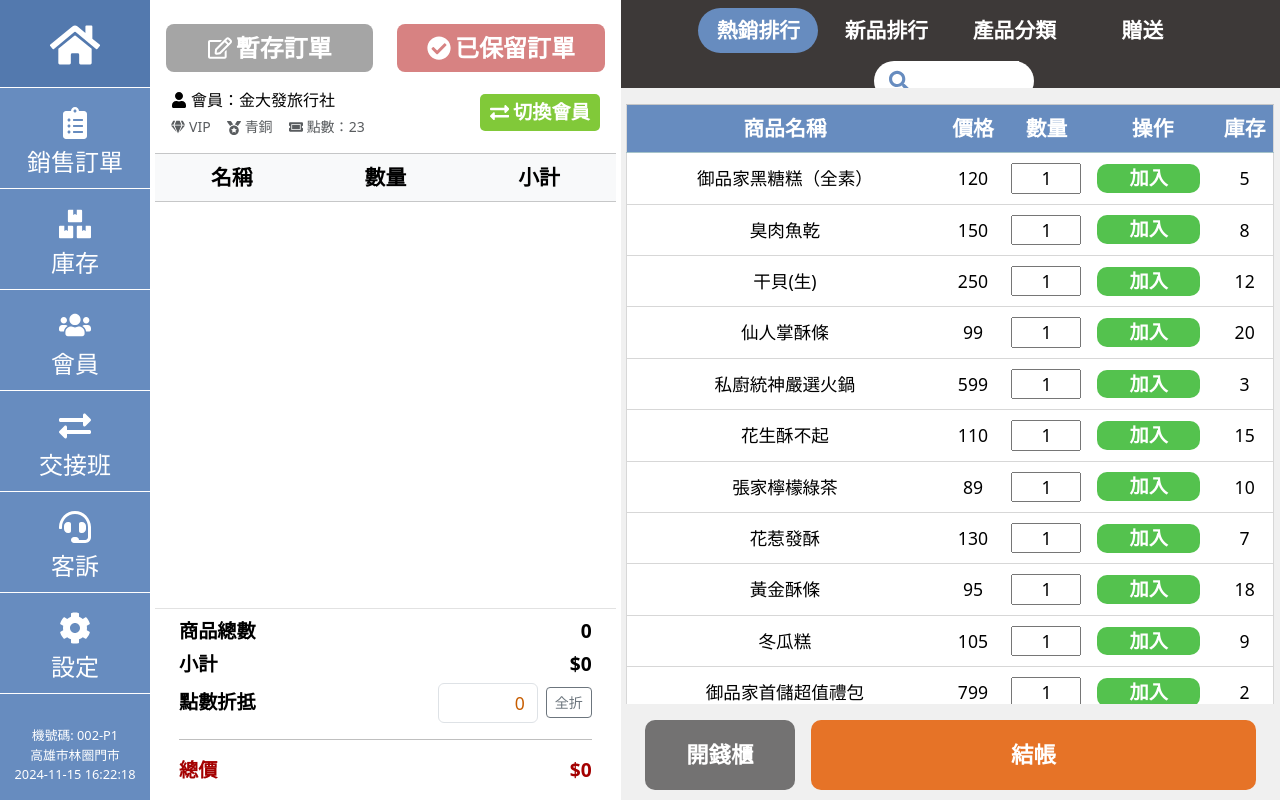
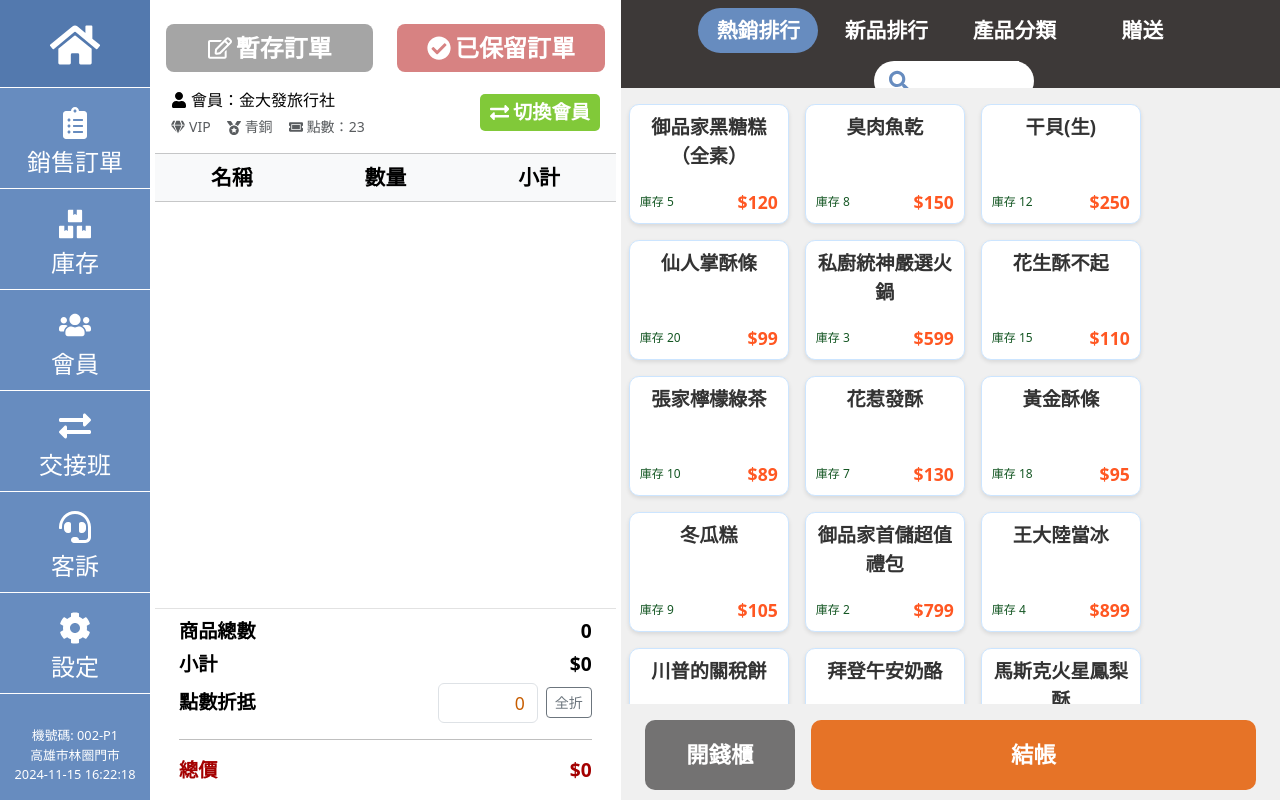
Before and after one commit to zxc486rabbit/YuPinJia, a React (Vite) app in the folder my-react-YuPinJia/: page / in a window 1280 px wide. Built offline with nearby package versions, Linux system fonts and the light colour scheme.

Commit message:
0716在家新增

```diff
--- a/my-react-YuPinJia/public/member.json
+++ b/my-react-YuPinJia/public/member.json
@@ -2,19 +2,59 @@
   {
     "id": 1,
     "account": "vip001",
-    "phone": "0912345678",
+    "phone": "1",
     "name": "金大發旅行社",
     "type": "VIP",
+    "subType": "導遊",
     "level": "青銅",
     "points": 23
   },
   {
     "id": 2,
     "account": "user002",
-    "phone": "0922333444",
+    "phone": "2",
     "name": "宏苑自動化",
     "type": "一般",
     "level": "白銀",
     "points": 55
+  },
+  {
+    "id": 3,
+    "account": "vip002",
+    "phone": "3",
+    "name": "昇陽企業",
+    "type": "VIP",
+    "subType": "廠商",
+    "level": "黃金",
+    "points": 120
+  },
+  {
+    "id": 4,
+    "account": "vip003",
+    "phone": "4",
+    "name": "美利達導遊",
+    "type": "VIP",
+    "subType": "導遊",
+    "level": "白金",
+    "points": 75
+  },
+  {
+    "id": 5,
+    "account": "vip004",
+    "phone": "5",
+    "name": "長榮物流",
+    "type": "VIP",
+    "subType": "廠商",
+    "level": "青銅",
+    "points": 30
+  },
+  {
+    "id": 6,
+    "account": "user003",
+    "phone": "0955666777",
+    "name": "張小明",
+    "type": "一般",
+    "level": "白銀",
+    "points": 12
   }
 ]
--- a/my-react-YuPinJia/src/components/CardTable.jsx
+++ b/my-react-YuPinJia/src/components/CardTable.jsx
@@ -1,51 +1,31 @@
-import { useState } from "react";
-
-/**
- * CardTable 產品清單表格元件
- *
- * props
- * ── products   : 商品資料陣列
- * ── addToCart  : 加入購物車回呼函式
- */
 export default function CardTable({
   products = [],
   addToCart,
   cartItems = [],
   onCheckout,
-   usedPoints = 0, // ✅ 新增的 props，從父層傳入
+  usedPoints = 0,
 }) {
-  // 用來記錄「商品 id ➜ 使用者輸入的數量」的物件
-  const [quantities, setQuantities] = useState({});
-
-  // 處理數量輸入框變動
-  const handleQuantityChange = (id, value) => {
-    setQuantities((prev) => ({
-      ...prev,
-      [id]: Number(value), // 轉成數值，避免變成字串
-    }));
+  const handleAddToCart = (item) => {
+    addToCart({ ...item, quantity: 1 });
   };
 
-  // 點擊「加入」按鈕時，將商品與數量加入購物車
-  const handleAddToCart = (item, quantity) => {
-    addToCart({ ...item, quantity });
-  };
-
-  // ✅ 計算總數、總價、折扣後金額
-  const totalQuantity = cartItems.reduce((sum, item) => sum + item.quantity, 0);
+  const handleCheckout = () => {
+    if (onCheckout) {
+      const totalQuantity = cartItems.reduce(
+        (sum, item) => sum + item.quantity,
+        0
+      );
       const subtotal = cartItems.reduce(
         (sum, item) => sum + item.unitPrice * item.quantity,
         0
       );
-  const pointDiscount = usedPoints; // 點數折抵
-  const finalTotal = subtotal - pointDiscount;
+      const finalTotal = subtotal - usedPoints;
 
-  const handleCheckout = () => {
-    if (onCheckout) {
       onCheckout({
         items: cartItems,
         totalQuantity,
         subtotal,
-        pointDiscount,
+        pointDiscount: usedPoints,
         finalTotal,
         usedPoints,
       });
@@ -53,110 +33,116 @@ export default function CardTable({
   };
 
   return (
-    <>
-      {/* 主要內容區域 */}
     <div className="content-container w-100">
-        {/* 商品清單表格（右側） */}
-        <div className="mt-3" style={{ height: "75vh", overflow: "auto" }}>
-          <table
-            className="table mx-auto text-center"
+      <div
+        className="mt-3 px-2"
         style={{
-              fontSize: "1.3rem",
-              border: "1px solid #D7D7D7",
-              width: "90%",
+          height: "75vh",
+          overflow: "auto",
         }}
       >
-            {/* 表頭固定在最上方 */}
-            <thead
-              className="table-info"
+        <div
           style={{
-                borderTop: "1px solid #c5c6c7",
-                position: "sticky",
-                top: 0,
-                background: "#d1ecf1",
-                zIndex: 1,
+            display: "flex",
+            flexWrap: "wrap",
+            gap: "16px",
           }}
         >
-              <tr>
-                <th scope="col">商品名稱</th>
-                <th scope="col">價格</th>
-                <th scope="col">數量</th>
-                <th scope="col">操作</th>
-                <th scope="col">庫存</th>
-              </tr>
-            </thead>
+          {products.length > 0 ? (
+            products.map((item) => (
+              <div
+                key={item.id}
+                style={{
+                  width: "160px",
+                  height: "120px",
+                  border: "1px solid #cce5ff",
+                  borderRadius: "10px",
+                  background: "#fff",
+                  display: "flex",
+                  flexDirection: "column",
+                  justifyContent: "space-between",
+                  boxShadow: "0 2px 4px rgba(0,0,0,0.1)",
+                  cursor: "pointer",
+                  padding: "8px",
+                  transition: "all 0.2s",
+                }}
+                onClick={() => handleAddToCart(item)}
+                onMouseEnter={(e) => {
+                  e.currentTarget.style.transform = "scale(1.02)";
+                  e.currentTarget.style.backgroundColor = "#e9f7fe";
+                }}
+                onMouseLeave={(e) => {
+                  e.currentTarget.style.transform = "scale(1)";
+                  e.currentTarget.style.backgroundColor = "#fff";
+                }}
+              >
+                {/* 商品名稱 */}
+                <div
+                  style={{
+                    fontWeight: "600",
+                    fontSize: "1.2rem",
+                    color: "#333",
+                    minHeight: "60px",
+                    overflow: "hidden",
+                    textOverflow: "ellipsis",
+                    display: "-webkit-box",
+                    WebkitLineClamp: 2,
+                    WebkitBoxOrient: "vertical",
+                    textAlign: "center",
+                  }}
+                >
+                  {item.name}
+                </div>
 
-            <tbody>
-              {products.length > 0 ? (
-                products.map((item) => {
-                  const currentQty = quantities[item.id] || 1; // 取得目前輸入的數量
+                {/* 底部庫存 + 按鈕 */}
+                <div
+                  style={{
+                    display: "flex",
+                    justifyContent: "space-between",
+                    alignItems: "center",
+                    padding: "0 2px",
+                  }}
+                >
+                  <span
+                    style={{
+                      fontSize: "0.75rem",
+                      color: item.stock > 0 ? "#155724" : "#721c24",
+                    }}
+                  >
+                    {item.stock > 0 ? `庫存 ${item.stock}` : "缺貨"}
+                  </span>
 
-                  return (
-                    <tr key={item.id}>
-                      {/* 商品名稱 */}
-                      <td>{item.name}</td>
-
-                      {/* 價格格式化 */}
-                      <td className="text-nowrap">
+                  {/* 價格 */}
+                  <div
+                    style={{
+                      color: "#ff5722",
+                      fontWeight: "700",
+                      fontSize: "1.1rem",
+                      textAlign: "center",
+                    }}
+                  >
+                    $
                     {Number(
                       item.price.replace(/[^0-9.]/g, "")
                     ).toLocaleString()}
-                      </td>
-
-                      {/* 數量輸入框 */}
-                      <td>
-                        <input
-                          type="number"
-                          min="1"
-                          max={item.stock}
-                          value={currentQty}
-                          onChange={(e) =>
-                            handleQuantityChange(item.id, e.target.value)
-                          }
-                          onFocus={(e) => {
-                            if (e.target.value) e.target.value = "";
-                          }}
-                          onBlur={(e) => {
-                            if (!e.target.value) {
-                              handleQuantityChange(item.id, 1);
-                            }
-                          }}
-                          style={{ width: "70px", textAlign: "center" }}
-                        />
-                      </td>
-
-                      {/* 加入購物車按鈕 */}
-                      <td>
-                        <button
-                          onClick={() => handleAddToCart(item, currentQty)}
-                          className="add-button me-2"
-                        >
-                          加入
-                        </button>
-                      </td>
-
-                      {/* 庫存顯示 */}
-                      <td>{item.stock}</td>
-                    </tr>
-                  );
-                })
-              ) : (
-                <tr>
-                  <td colSpan="12">無資料</td>
-                </tr>
-              )}
-            </tbody>
-          </table>
-        </div>
-
-        {/* 底部操作按鈕 */}
-        <div className="d-flex mt-3 mb-2 px-4 w-100">
-          <button className="open-button me-3">開錢櫃</button>
-          <button className="checkout-button" onClick={handleCheckout}>
-            結帳
-          </button>
                   </div>
                 </div>
-    </>
+              </div>
+            ))
+          ) : (
+            <div className="text-center mt-4">無商品資料</div>
+          )}
+        </div>
+      </div>
+      {/* 底部操作按鈕 */}{" "}
+      <div className="d-flex mt-3 mb-2 px-4 w-100">
+        {" "}
+        <button className="open-button me-3">開錢櫃</button>{" "}
+        <button className="checkout-button" onClick={handleCheckout}>
+          {" "}
+          結帳{" "}
+        </button>{" "}
+      </div>
+    </div>
   );
 }
--- a/my-react-YuPinJia/src/components/Cart.jsx
+++ b/my-react-YuPinJia/src/components/Cart.jsx
@@ -117,12 +117,19 @@ const finalTotal = Math.max(subtotal - pointDiscount, 0);
         </div>
 
         <div className="no-scrollbar mt-3" style={{ height: "57vh" }}>
-          <CartTable items={items} updateQuantity={updateQuantity} />
+          <CartTable
+            items={items}
+            updateQuantity={updateQuantity}
+            currentMember={currentMember}
+          />
         </div>
       </div>
 
       {/* 計算區 */}
-<div className="w-100 mt-2 px-4" style={{ fontSize: "1.2rem", fontWeight: "bold" }}>
+      <div
+        className="w-100 mt-2 px-4"
+        style={{ fontSize: "1.2rem", fontWeight: "bold" }}
+      >
         {/* 商品總數 */}
         <div className="d-flex justify-content-between mb-1">
           <span>商品總數</span>
@@ -144,7 +151,10 @@ const finalTotal = Math.max(subtotal - pointDiscount, 0);
               value={usedPoints}
               onChange={(e) => {
                 const val = parseInt(e.target.value, 10);
-          const safeVal = Math.min(Math.max(val || 0, 0), currentMember?.points || 0);
+                const safeVal = Math.min(
+                  Math.max(val || 0, 0),
+                  currentMember?.points || 0
+                );
                 setUsedPoints(safeVal);
               }}
               className="form-control text-end me-2"
@@ -162,7 +172,10 @@ const finalTotal = Math.max(subtotal - pointDiscount, 0);
         <hr />
 
         {/* 總價 */}
-  <div className="d-flex justify-content-between" style={{ color: "#A40000" }}>
+        <div
+          className="d-flex justify-content-between"
+          style={{ color: "#A40000" }}
+        >
           <span>總價</span>
           <span className="text-value">${finalTotal.toLocaleString()}</span>
         </div>
```
Also changed, not shown: my-react-YuPinJia/src/components/CartTable.jsx (+23 -6 lines), my-react-YuPinJia/src/Home.jsx (indentation only). Lines whose indentation alone changed are shown as unchanged.
